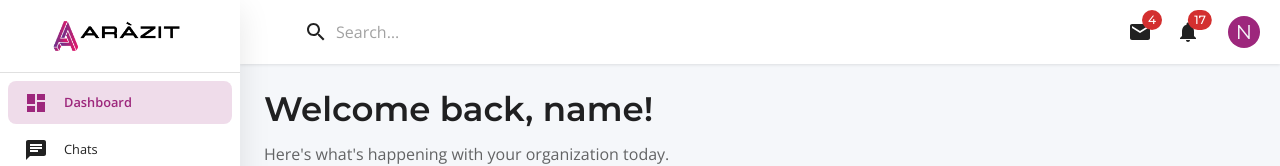
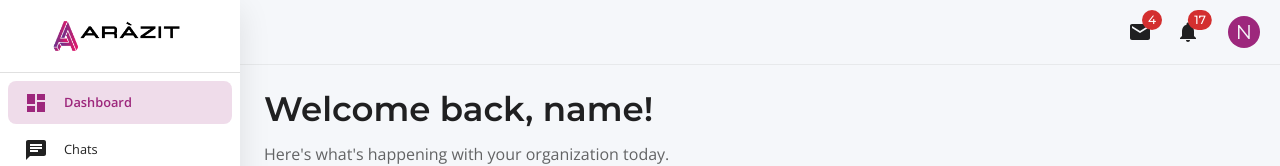
Before and after one commit to irazshakir/ArazitSaaSProd, a React (Vite) app in the folder frontend/: page /dashboard in a window 1280 px wide. Shown: the top 166 px of the page. Built offline with nearby package versions, Linux system fonts and the light colour scheme; sample sign-in values are in the browser's storage.

Commit message:
changes in header of the dashboard

```diff
--- a/frontend/src/components/layout/Header.jsx
+++ b/frontend/src/components/layout/Header.jsx
@@ -111,12 +111,13 @@ const Header = ({ mobileOpen, handleDrawerToggle, user }) => {
       sx={{
         width: { sm: `calc(100% - ${drawerWidth}px)` },
         ml: { sm: `${drawerWidth}px` },
-        backgroundColor: 'white',
+        backgroundColor: '#f5f7fa',
         color: 'text.primary',
-        boxShadow: '0 1px 3px rgba(0, 0, 0, 0.1)',
+        boxShadow: 'none',
+        borderBottom: '1px solid rgba(0, 0, 0, 0.06)',
       }}
     >
-      <Toolbar>
+      <Toolbar sx={{ minHeight: { xs: '56px', sm: '64px' }, px: 2 }}>
         <IconButton
           color="inherit"
           aria-label="open drawer"
@@ -126,16 +127,6 @@ const Header = ({ mobileOpen, handleDrawerToggle, user }) => {
         >
           <MenuIcon />
         </IconButton>
-
-        <Search>
-          <SearchIconWrapper>
-            <SearchIcon />
-          </SearchIconWrapper>
-          <StyledInputBase
-            placeholder="Search…"
-            inputProps={{ 'aria-label': 'search' }}
-          />
-        </Search>
 
         <Box sx={{ flexGrow: 1 }} />
 
@@ -228,12 +219,6 @@ const Header = ({ mobileOpen, handleDrawerToggle, user }) => {
             <PersonIcon fontSize="small" />
           </ListItemIcon>
           Profile
-        </MenuItem>
-        <MenuItem onClick={() => navigate('/dashboard/settings')}>
-          <ListItemIcon>
-            <SettingsIcon fontSize="small" />
-          </ListItemIcon>
-          Settings
         </MenuItem>
         <MenuItem onClick={() => navigate('/dashboard/help')}>
           <ListItemIcon>
--- a/frontend/src/components/layout/Sidebar.jsx
+++ b/frontend/src/components/layout/Sidebar.jsx
@@ -21,30 +21,20 @@ import {
   Business as BusinessIcon,
   Settings as SettingsIcon,
   BarChart as AnalyticsIcon,
-  Notifications as NotificationsIcon,
-  CalendarToday as CalendarIcon,
-  Email as EmailIcon,
   Chat as ChatIcon,
   Person as PersonIcon,
   ExpandLess,
   ExpandMore,
   Assignment as AssignmentIcon,
-  Apartment as ApartmentIcon,
-  Flight as FlightIcon,
-  DirectionsBoat as BoatIcon,
   DirectionsCar as CarIcon,
-  CardTravel as TravelIcon,
   School as SchoolIcon,
   Public as PublicIcon,
-  Home as HomeIcon,
-  ShoppingCart as ShoppingCartIcon,
   Facebook as FacebookIcon,
   WhatsApp as WhatsAppIcon,
   Description as TemplateIcon,
   Send as SendIcon,
   Luggage as LuggageIcon,
   Mosque as MosqueIcon,
-  Visibility as VisibilityIcon,
   Hotel as HotelIcon,
   LocalAirport as VisaIcon,
   LocationCity as ZiyaratIcon
```
